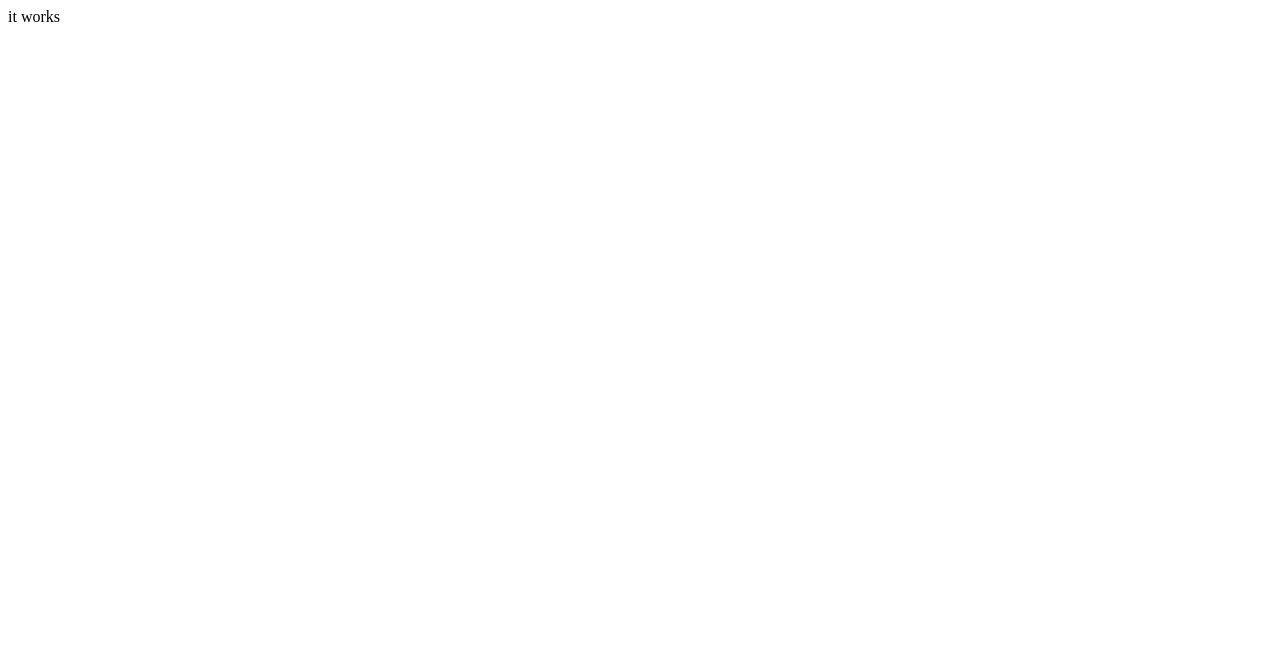
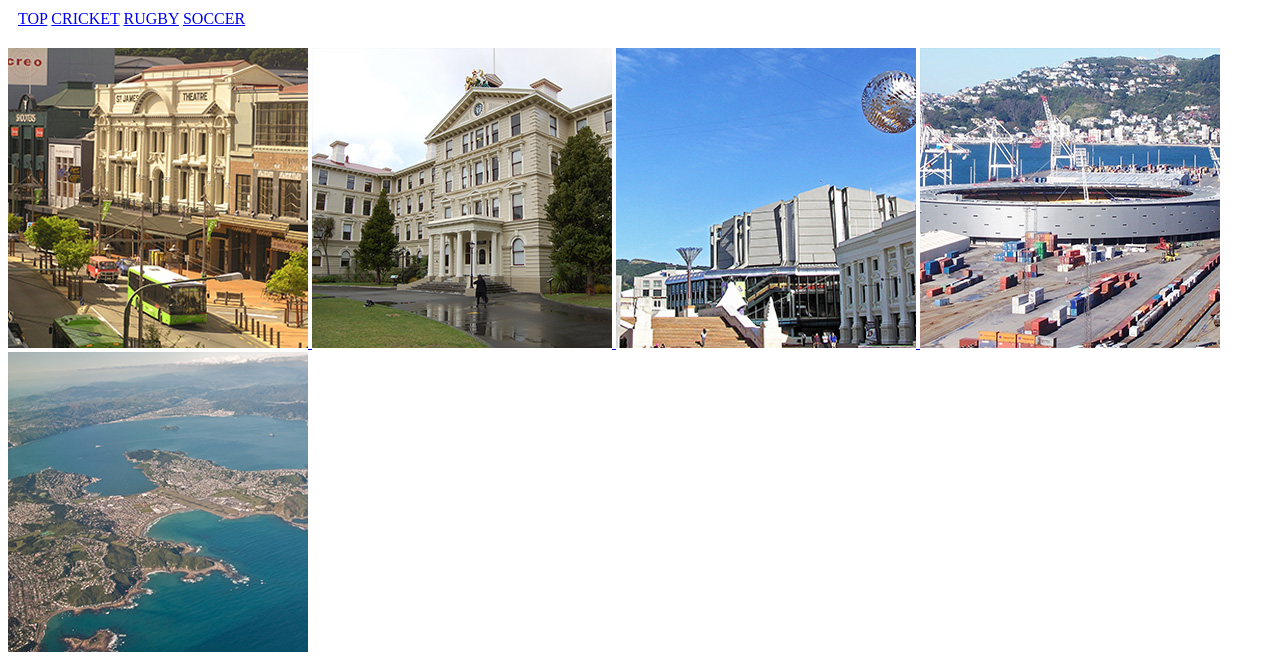
Before and after one commit to ktmllr/ktmllr.github.io, a plain HTML site: page index.html in a window 1280 px wide. Shown: the top 670 px of the page. Drawn offline with nearby package versions, Linux system fonts and the light colour scheme.

Commit message:
Update index.html

```diff
--- a/index.html
+++ b/index.html
@@ -1,5 +1,75 @@
 <html>
+
+    <head>
+        <script src="https://code.jquery.com/jquery-3.3.1.min.js"></script>
+        <link rel="stylesheet" href="https://cdn.jsdelivr.net/gh/fancyapps/fancybox@3.5.7/dist/jquery.fancybox.min.css" />
+        <script src="https://cdn.jsdelivr.net/gh/fancyapps/fancybox@3.5.7/dist/jquery.fancybox.min.js"></script>
+
+        <style>
+            html {
+                scroll-behavior: smooth;
+            }
+
+             #nav {
+            position: fixed;
+            background-color: white;
+            width: 100%;
+            padding: 10px;
+            top: 0;
+            }
+
+            body {
+                padding-top: 40px;
+            }
+
+
+            h1 {
+                padding-top: 60px;
+            }
+
+        </style>
+
+
+
+    </head>
+
+
 <body>
-it works
+    <div id="nav">
+        <a href=#>TOP</a>
+        <a href="#cricket">CRICKET</a>
+        <a href="#rugby">RUGBY</a>
+        <a href="#soccer">SOCCER</a>
+    </div>
+
+    <a data-fancybox="gallery" href="img/big_1.jpg">
+        <img src="img/small_1.jpg" />
+    </a>
+
+    <a data-fancybox="gallery" href="img/big_2.jpg">
+        <img src="img/small_2.jpg" />
+    </a>
+
+    <a data-fancybox="gallery" href="img/big_3.jpg">
+        <img src="img/small_3.jpg" />
+    </a>
+
+    <a data-fancybox="gallery" href="img/big_4.jpg">
+        <img src="img/small_4.jpg" />
+    </a>
+
+    <a data-fancybox="gallery" href="img/big_5.jpg">
+        <img src="img/small_5.jpg" />
+    </a>
+
+    <h1 id="cricket">CRICKET</h1>
+    blah blah bla <br />blah blah bla <br />blah blah bla <br />blah blah bla <br />blah blah bla <br />blah blah bla <br />blah blah bla <br />blah blah bla <br />blah blah bla <br />blah blah bla <br />blah blah bla <br />blah blah bla <br />blah blah bla <br />blah blah bla <br />blah blah bla <br />blah blah bla <br />blah blah bla <br />blah blah bla <br />blah blah bla <br />blah blah bla <br />blah blah bla <br />blah blah bla <br />blah blah bla <br />blah blah bla <br />blah blah bla <br />blah blah bla <br />blah blah bla <br />blah blah bla <br />blah blah bla <br />blah blah bla <br />blah blah bla <br />blah blah bla <br />blah blah bla <br />blah blah bla <br />blah blah bla <br />blah blah bla <br />blah blah bla <br />blah blah bla <br />blah blah bla <br />blah blah bla <br />blah blah bla <br />blah blah bla <br />
+
+    <h1 id="rugby">RUGBY</h1>
+    blah blah bla <br />blah blah bla <br />blah blah bla <br />blah blah bla <br />blah blah bla <br />blah blah bla <br />blah blah bla <br />blah blah bla <br />blah blah bla <br />blah blah bla <br />blah blah bla <br />blah blah bla <br />blah blah bla <br />blah blah bla <br />blah blah bla <br />blah blah bla <br />blah blah bla <br />blah blah bla <br />blah blah bla <br />blah blah bla <br />blah blah bla <br />blah blah bla <br />blah blah bla <br />blah blah bla <br />blah blah bla <br />blah blah bla <br />blah blah bla <br />blah blah bla <br />blah blah bla <br />blah blah bla <br />blah blah bla <br />blah blah bla <br />blah blah bla <br />blah blah bla <br />blah blah bla <br />blah blah bla <br />blah blah bla <br />blah blah bla <br />blah blah bla <br />blah blah bla <br />blah blah bla <br />blah blah bla <br />
+
+    <h1 id="soccer">SOCCER</h1>
+    blah blah bla <br />blah blah bla <br />blah blah bla <br />blah blah bla <br />blah blah bla <br />blah blah bla <br />blah blah bla <br />blah blah bla <br />blah blah bla <br />blah blah bla <br />blah blah bla <br />blah blah bla <br />blah blah bla <br />blah blah bla <br />blah blah bla <br />blah blah bla <br />blah blah bla <br />blah blah bla <br />blah blah bla <br />blah blah bla <br />blah blah bla <br />blah blah bla <br />blah blah bla <br />blah blah bla <br />blah blah bla <br />blah blah bla <br />blah blah bla <br />blah blah bla <br />blah blah bla <br />blah blah bla <br />blah blah bla <br />blah blah bla <br />blah blah bla <br />blah blah bla <br />blah blah bla <br />blah blah bla <br />blah blah bla <br />blah blah bla <br />blah blah bla <br />blah blah bla <br />blah blah bla <br />blah blah bla <br />
+
 </body>
 </html>
```
